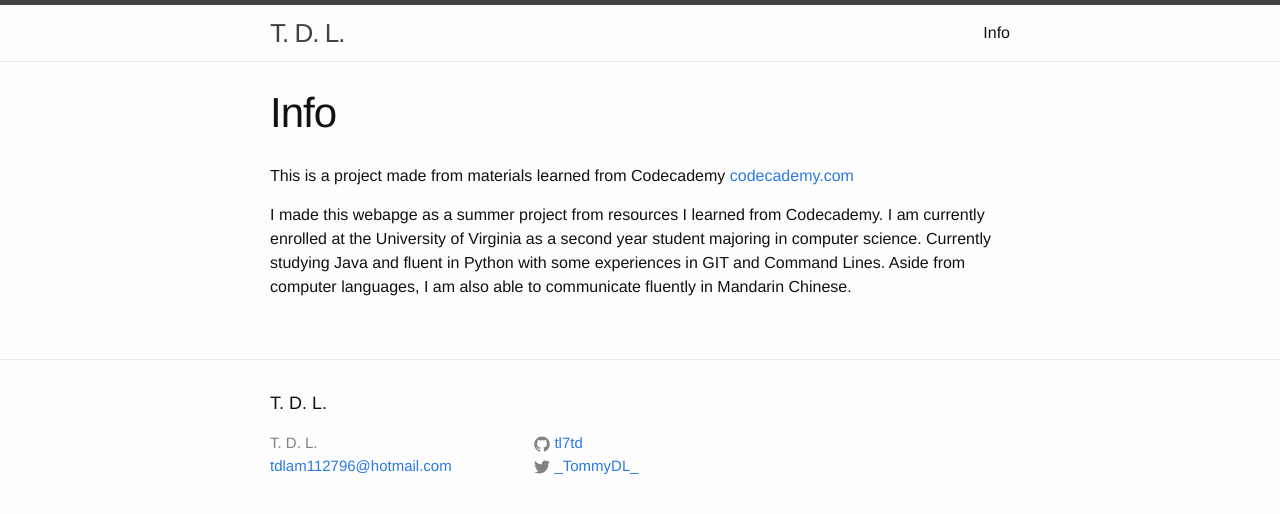
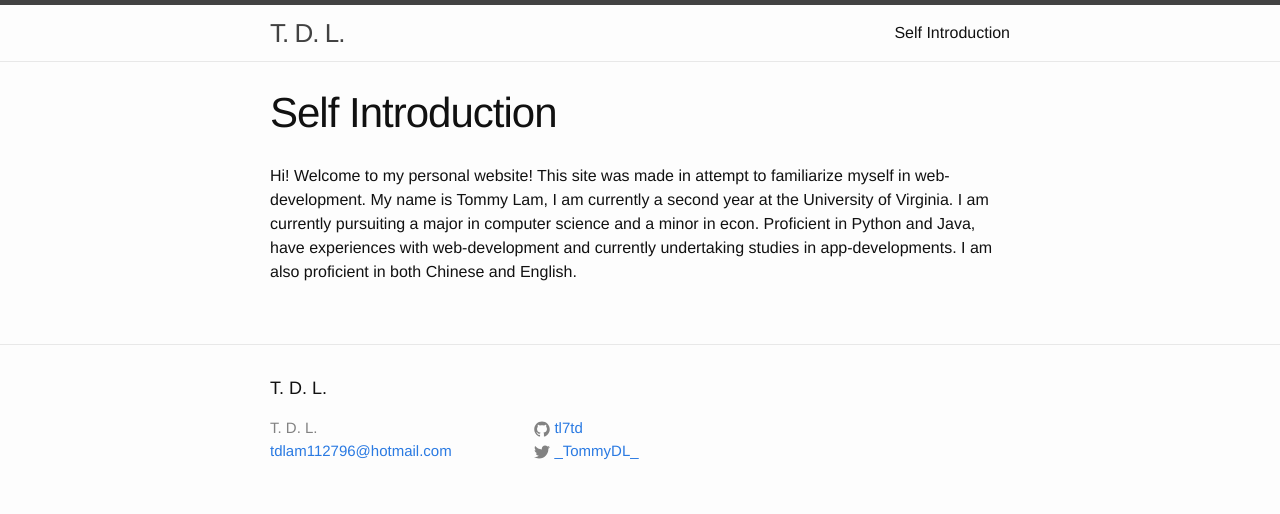
Before and after one commit to tl7td/tl7td.github.io, a Jekyll site: the page built from about.md, in a window 1280 px wide. Shown: the top 514 px of the page. Built offline with Jekyll 4.4.1, drawn with Linux system fonts in a browser that asks for light colours.

Commit message:
Update.OCT27

```diff
--- a/about.md
+++ b/about.md
@@ -1,9 +1,8 @@
 ---
 layout: page
-title: Info
+title: Self Introduction
 permalink: /about/
 ---
 
-This is a project made from materials learned from Codecademy [codecademy.com](https://www.codecademy.com/)
 
-I made this webapge as a summer project from resources I learned from Codecademy. I am currently enrolled at the University of Virginia as a second year student majoring in computer science. Currently studying Java and fluent in Python with some experiences in GIT and Command Lines. Aside from computer languages, I am also able to communicate fluently in Mandarin Chinese.
+Hi! Welcome to my personal website! This site was made in attempt to familiarize myself in web-development. My name is Tommy Lam, I am currently a second year at the University of Virginia. I am currently pursuiting a major in computer science and a minor in econ. Proficient in Python and Java, have experiences with web-development and currently undertaking studies in app-developments. I am also proficient in both Chinese and English.
```
